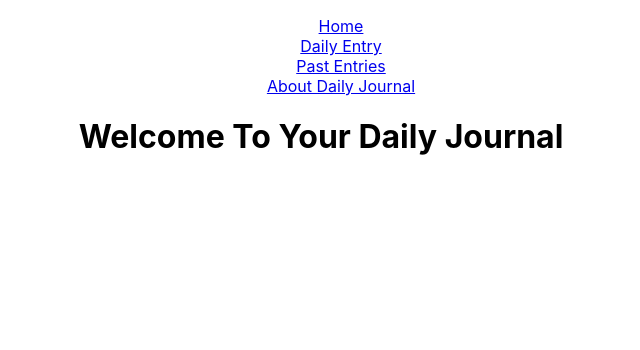
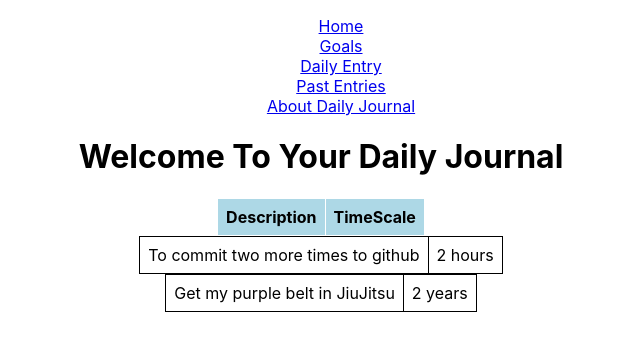
Before and after one commit to sajg1/DailyJournalApp, a React (Create React App) app: page /goals in a window 1280 px wide. Shown: the top 350 px of the page, without its empty margins (319-959 px from the left). Built offline with nearby package versions, Linux system fonts and the light colour scheme.

Commit message:
added a LongTermGoal and LongTermGoalTable components. A basic data flow was set up from JournalContainer down to LongTermGoal and all state and props are passing properly

```diff
--- a/src/components/JournalEntry.js
+++ b/src/components/JournalEntry.js
@@ -1,17 +1,9 @@
 import React, {Component} from 'react';
+import '../style/JournalEntryListStyle.css';
 
-class JournalEntry extends Component{
+class JournalEntry extends Component {
   render() {
-    return(
-      <div>
-        <thead>
-          <tr>
-            <th>Date</th>
-            <th>What I'm Grateful For</th>
-            <th>What Would Make Today Great</th>
-            <th>Daily Affirmation</th>
-          </tr>
-        </thead>
+    return (
       <tbody>
         <tr>
           <th>{this.props.timeStamp}</th>
@@ -32,7 +24,6 @@ class JournalEntry extends Component{
           <td></td>
         </tr>
       </tbody>
-      </div>
     )
   }
 }
--- a/src/components/JournalEntryList.js
+++ b/src/components/JournalEntryList.js
@@ -21,10 +21,19 @@ class JournalEntryList extends Component {
           />
         )
       })
+
     return(
       <div>
         <h3>This is a JournalEntryTable</h3>
         <table className="journalTable">
+          <thead>
+            <tr>
+              <th>Date</th>
+              <th>What I'm Grateful For</th>
+              <th>What Would Make Today Great</th>
+              <th>Daily Affirmation</th>
+            </tr>
+          </thead>
           {entriesNode}
         </table>
       </div>
--- /dev/null
+++ b/src/components/LongTermGoal.js
@@ -0,0 +1,17 @@
+import React, { Component } from 'react';
+
+class LongTermGoal extends Component {
+  render() {
+    return (
+      <tbody>
+        <tr>
+          <td>{this.props.description}</td>
+          <td>{this.props.timescale}</td>
+        </tr>
+      </tbody>
+    )
+  }
+
+  }
+
+export default LongTermGoal;
--- /dev/null
+++ b/src/components/LongTermGoalTable.js
@@ -0,0 +1,35 @@
+import React, { Component } from 'react';
+import LongTermGoal from './LongTermGoal';
+
+class LongTermGoalTable extends Component {
+
+  render() {
+    const goalNode =
+      this.props.goalList.map(goal => {
+        return (
+          <LongTermGoal
+            description={goal.description}
+            timescale={goal.timescale}
+            key={goal.id}
+          />
+        )
+      })
+
+    return (
+      <div>
+        <table className="goalTable">
+          <thead>
+            <tr>
+              <th>Description</th>
+              <th>TimeScale</th>
+            </tr>
+          </thead>
+          {goalNode}
+        </table>
+      </div>
+
+    )
+  }
+}
+
+export default LongTermGoalTable;
--- a/src/components/NavBar.js
+++ b/src/components/NavBar.js
@@ -4,6 +4,7 @@ import { Link } from 'react-router-dom';
 const NavBar = () => (
     <ul style={{ listStyleType:"none" }}>
       <li><Link to="/">Home</Link></li>
+      <li><Link to="/goals"> Goals</Link></li>
       <li><Link to="/dailyentry">Daily Entry</Link></li>
       <li><Link to="/pastentries">Past Entries</Link></li>
       <li><Link to="/about">About Daily Journal</Link></li>
--- a/src/containers/JournalContainer.js
+++ b/src/containers/JournalContainer.js
@@ -3,13 +3,26 @@ import DailyEntryForm from '../components/DailyEntryForm';
 import JournalEntryList from '../components/JournalEntryList';
 import NavBar from '../components/NavBar';
 import HomePage from '../components/HomePage';
+import LongTermGoalTable from '../components/LongTermGoalTable';
 import { BrowserRouter as Router, Route } from 'react-router-dom';
 
 class JournalContainer extends Component {
   constructor(props) {
     super(props);
     this.state = {
-      entries: []
+      entries: [],
+      goals: [
+        {
+          id: 1,
+          description: "To commit two more times to github",
+          timescale: "2 hours"
+        },
+        {
+          id: 2,
+          description: "Get my purple belt in JiuJitsu",
+          timescale: "2 years"
+        }
+      ]
     };
 
     this.handleSubmit = this.handleSubmit.bind(this);
@@ -28,6 +41,12 @@ class JournalContainer extends Component {
         <div>
           <NavBar />
           <Route exactpath="/" component={HomePage} />
+          <Route
+            path="/goals"
+            render={(props) => (
+              <LongTermGoalTable {...props} goalList={this.state.goals} />
+            )}
+          />
           < Route
             path="/dailyentry"
             render={(props) => (
--- a/src/style/JournalEntryListStyle.css
+++ b/src/style/JournalEntryListStyle.css
@@ -1,11 +1,8 @@
-.journalTable {
+table {
   display:flex;
   flex-direction: column;
   align-items: center;
   justify-content: center;
-}
-
-table {
   border-collapse: collapse;
 }
 
```
Also changed, not shown: src/components/LongTermGoalForm.js (added), 1 other file (tests, documents, lock files or other folders). Lines whose indentation alone changed are shown as unchanged.
